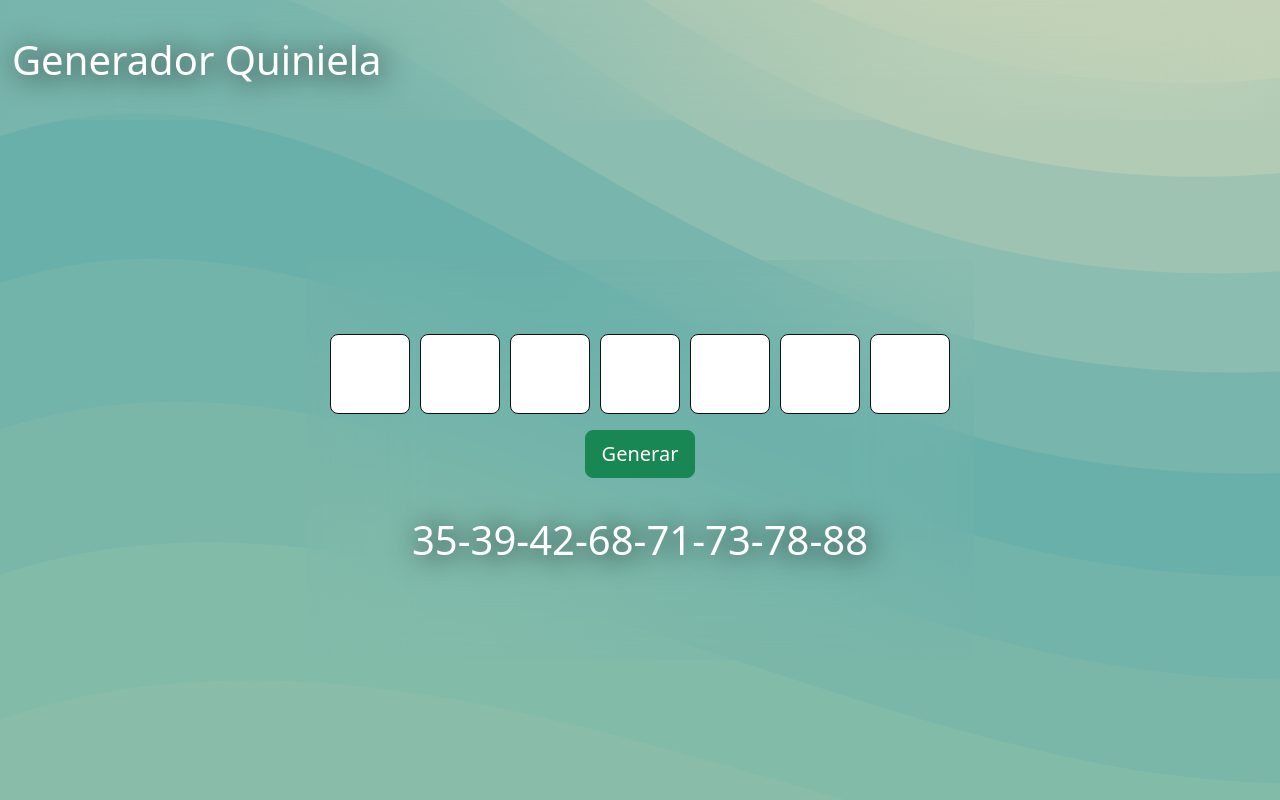
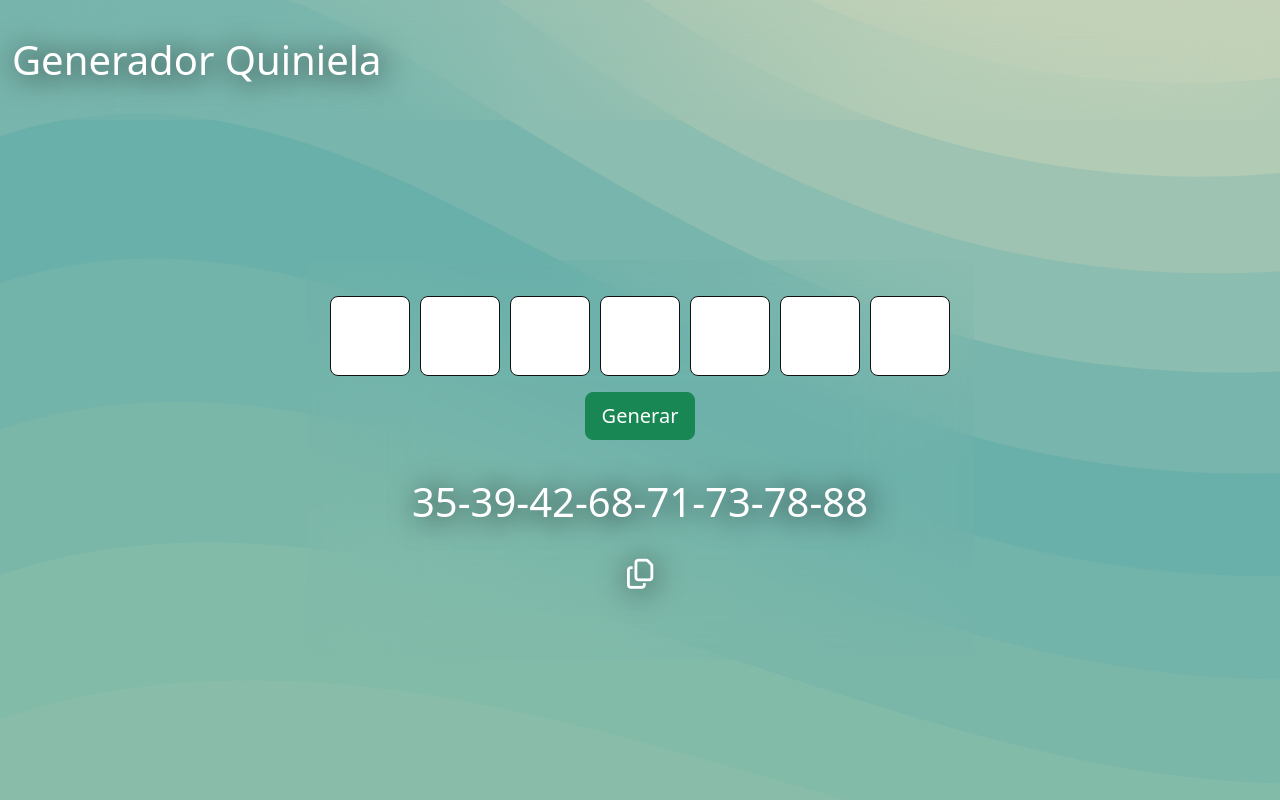
Before and after one commit to ramroman163/generador-quiniela, a plain HTML site: page index.html in a window 1280 px wide. Both pictures are taken after a click on the button "Generar". Drawn offline with nearby package versions, Linux system fonts and the light colour scheme.

Commit message:
second-commit

```diff
--- a/css/styles.css
+++ b/css/styles.css
@@ -81,7 +81,34 @@ input:focus{
 
 .numeros-generados{
     color: white;
-    font-size: 2.5rem;text-shadow: 2px 2px 30px black;
+    font-size: 2.5rem;
+    text-shadow: 2px 2px 30px black;
+}
+
+.boton-copiar{
+    background: transparent;
+    height: auto;
+    width: auto;
+    border: none;
+    display: none;
+}
+
+.icono-copiar{
+    font-size: 30px;
+    color: white;
+    text-shadow: 2px 2px 30px black;
+    transition: cubic-bezier(0.075, 0.82, 0.165, 1) 1s;
+}
+
+.icono-copiar:hover{
+    transform: scale(1.2);
+}
+
+.contenedor-numeros-generados{
+    display: flex;
+    flex-direction: column;
+    align-items: center;
+    gap: 10px;
 }
 
 @media screen and (max-width: 768px) {
--- a/index.html
+++ b/index.html
@@ -28,10 +28,14 @@
             <button type="button" id="generarNumeros" class="btn btn-success btn-lg">Generar</button>
             <div class="contenedor-numeros-generados">
                 <p class="numeros-generados" id="arrayGenerado"></p>
+                <button type="button" id="boton-copiar" class="boton-copiar">
+                    <i class="fa-regular fa-copy icono-copiar"></i>
+                </button>
             </div>
         </div>
     </main>
     <script src="./js/main.js"></script>
     <script src="https://cdn.jsdelivr.net/npm/bootstrap@5.2.3/dist/js/bootstrap.bundle.min.js" integrity="sha384-kenU1KFdBIe4zVF0s0G1M5b4hcpxyD9F7jL+jjXkk+Q2h455rYXK/7HAuoJl+0I4" crossorigin="anonymous"></script>
+    <script src="https://kit.fontawesome.com/3b1041cc69.js" crossorigin="anonymous"></script>
 </body>
 </html>
--- a/js/main.js
+++ b/js/main.js
@@ -1,4 +1,4 @@
-let MAX_NUMBER = 8;
+const MAX_NUMBER = 8;
 
 function generateRandomNumbers(numbers) {
     let result = [];
@@ -16,42 +16,57 @@ function generateRandomNumbers(numbers) {
     }
 
     // Ordenar el array
-    result.sort((a,b) => {
-        return a-b;
+    result.sort((a, b) => {
+        return a - b;
     });
 
     return result;
 }
 
-function showNumbers(arrayNumeros){
+function showNumbers(arrayNumeros) {
     let stringNumeros = "";
     let largoArray = arrayNumeros.length;
 
-    for (let i = 0; i < largoArray-1; i++) {
-        stringNumeros += arrayNumeros[i] + "-";
+    for (let i = 0; i < largoArray - 1; i++) {
+        stringNumeros += arrayNumeros[i].toString().padStart(2, "0") + "-";
     }
 
-    stringNumeros += arrayNumeros[largoArray-1];
+    stringNumeros += arrayNumeros[largoArray - 1];
 
     let texto = document.getElementById("arrayGenerado");
     texto.innerHTML = stringNumeros;
 }
 
-function getInputNumers(){
+function getInputNumers() {
     let inputs = document.getElementsByClassName("input-numeros");
     let arrayNumbers = []
 
     //Tomar valores de los input
     for (let i = 0; i < inputs.length; i++) {
-        if(inputs[i].value != ''){ arrayNumbers.push(parseInt(inputs[i].value)); }
+        if (inputs[i].value != '') {
+            arrayNumbers.push(parseInt(inputs[i].value));
+        }
     }
 
     return arrayNumbers;
 }
 
+let copyButton = document.getElementById("boton-copiar");
 let button = document.getElementById("generarNumeros");
 button.addEventListener("click", () => {
     let arrayNumeros = getInputNumers();
     let numerosAleatorios = generateRandomNumbers(arrayNumeros);
+    copyButton.style.display = "inline-block";
     showNumbers(numerosAleatorios);
 });
+
+copyButton.addEventListener("click", () => {
+    let generatedNumbers = document.getElementById("arrayGenerado");
+    navigator.clipboard.writeText(generatedNumbers.textContent)
+        .then(() => {
+            console.log('Texto copiado al portapapeles');
+        })
+        .catch(err => {
+            console.error('Error al copiar al portapapeles:', err)
+        })
+})
```
Also changed, not shown: 1 other file.
